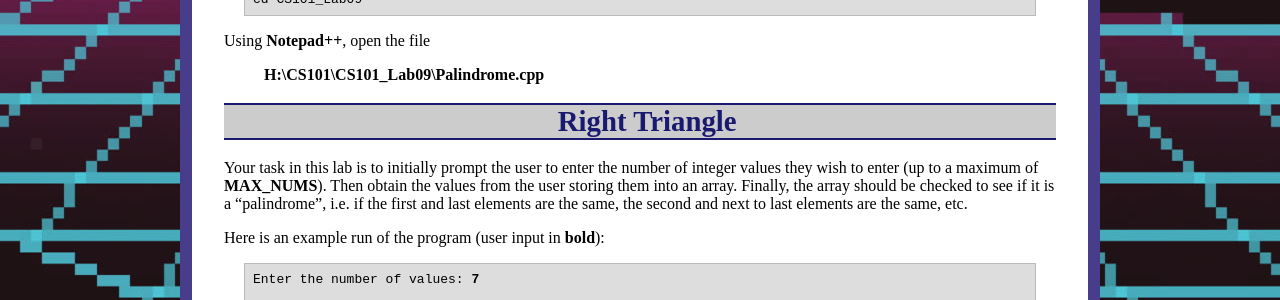
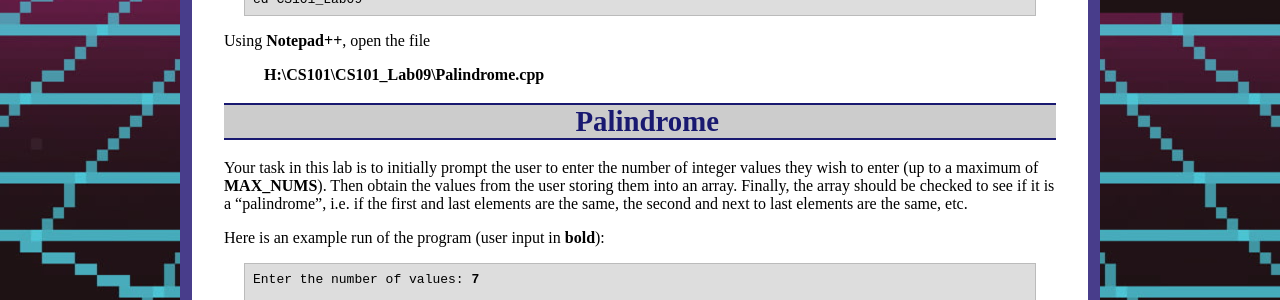
Before and after one commit to ycpcs/cs101-fall2024, a Jekyll site: the page built from labs/lab09.md, in a window 1280 px wide. Shown: the part 364-664 px from the top of the page. Built offline with Jekyll 4.4.1, drawn with Linux system fonts in a browser that asks for light colours.

Commit message:
fix lab 9
fix lab 9

```diff
--- a/labs/lab09.md
+++ b/labs/lab09.md
@@ -22,8 +22,8 @@ Using **Notepad++**, open the file
 
 > **H:\\CS101\\CS101\_Lab09\\Palindrome.cpp**
 
-Right Triangle
-==============
+Palindrome
+==========
 
 Your task in this lab is to initially prompt the user to enter the number of integer values they wish to enter (up to a maximum of **MAX\_NUMS**). Then obtain the values from the user storing them into an array. Finally, the array should be checked to see if it is a "palindrome", i.e. if the first and last elements are the same, the second and next to last elements are the same, etc.
 
```
